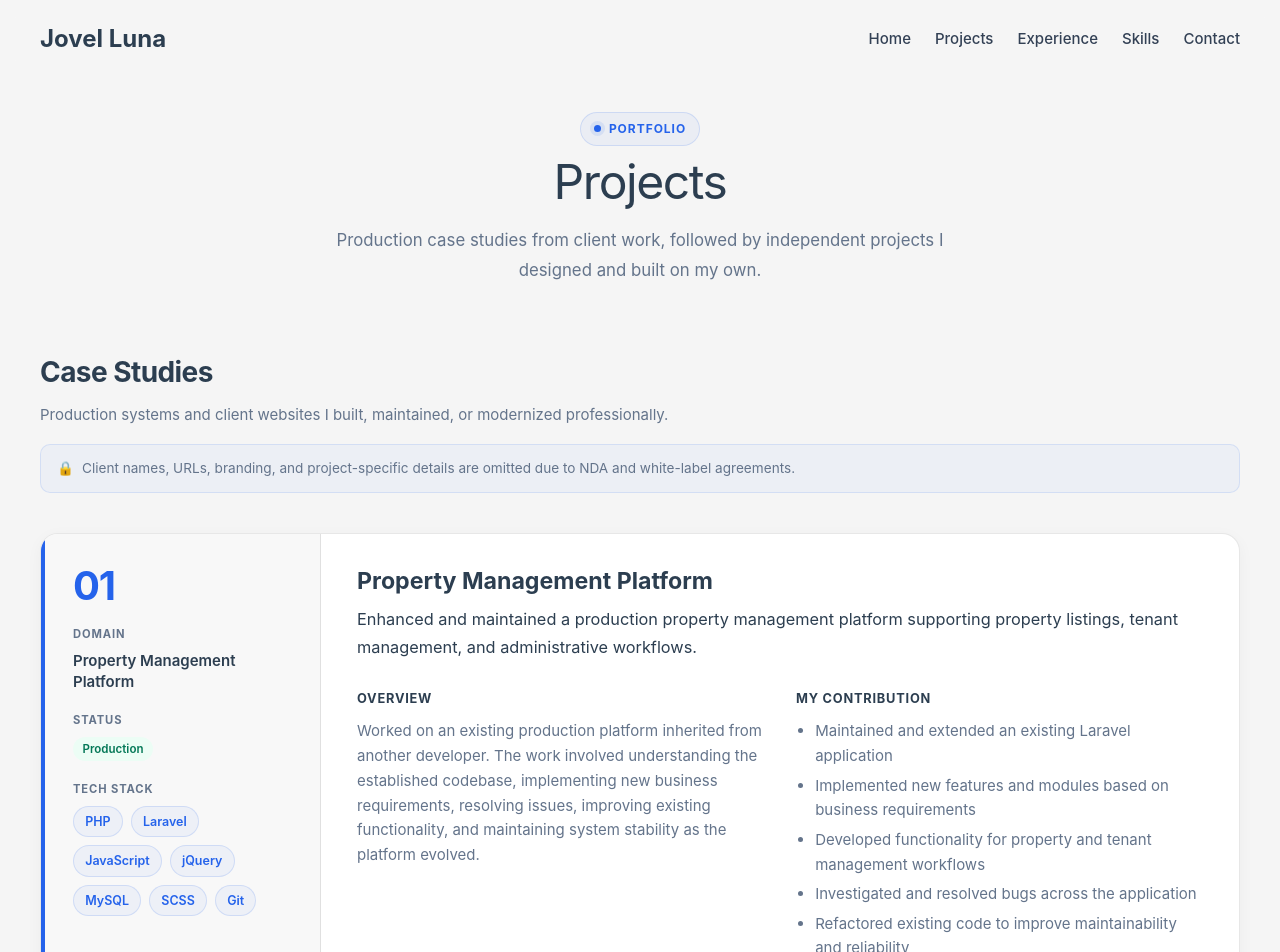
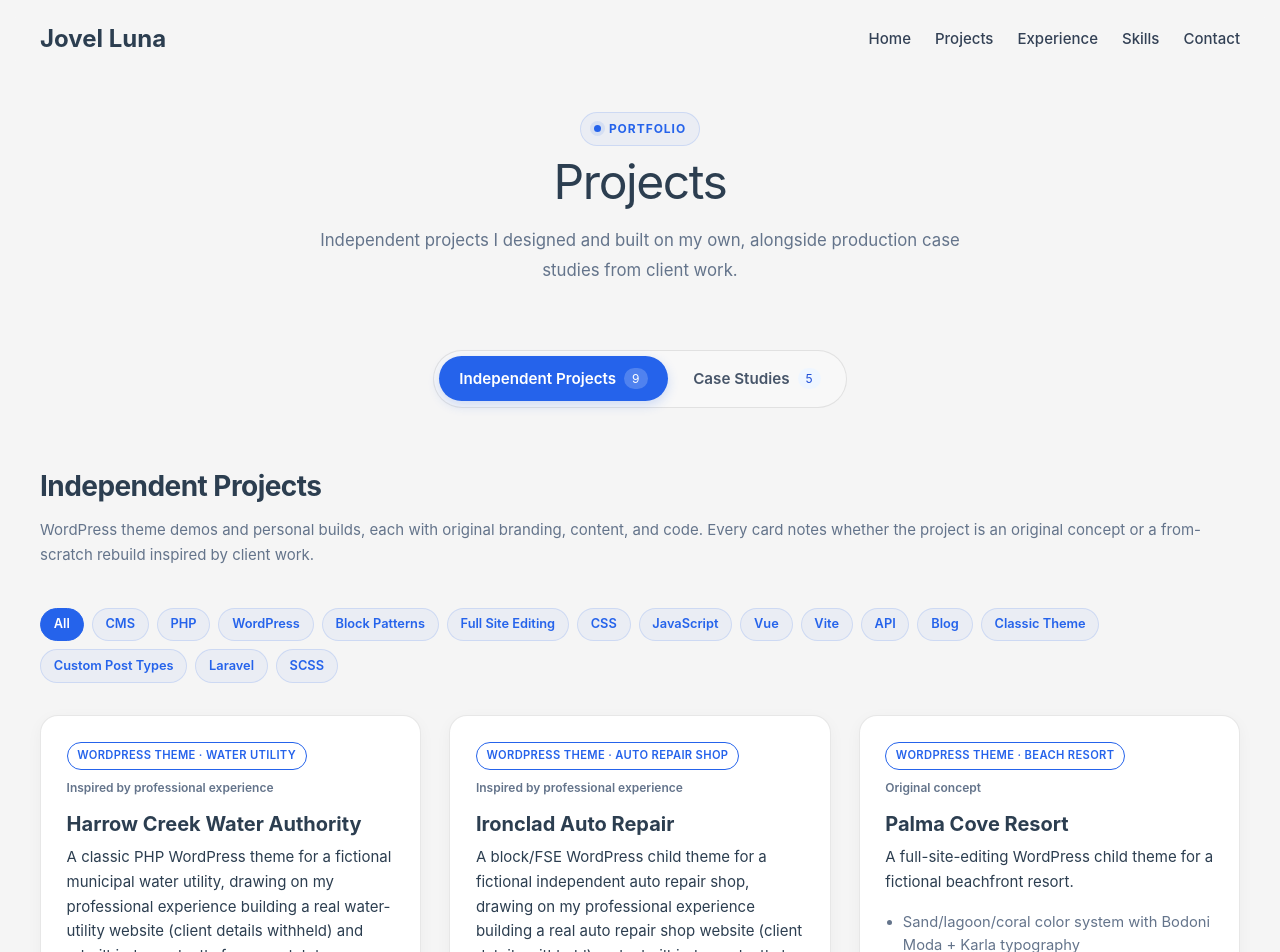
Before and after one commit to jovelluna12/web-portfolio, a Vue app: page /projects in a window 1280 px wide. Shown: the top 952 px of the page. Built offline with nearby package versions, Linux system fonts and the light colour scheme.

Commit message:
projects filtering

```diff
--- a/src/components/projects.vue
+++ b/src/components/projects.vue
@@ -11,16 +11,106 @@
         <h2>Projects</h2>
 
         <p>
-          Production case studies from client work, followed by independent
-          projects I designed and built on my own.
+          Independent projects I designed and built on my own, alongside
+          production case studies from client work.
         </p>
       </header>
 
 
       <!-- =========================================
+            TABS
+      ========================================== -->
+      <div ref="tabList" class="tabs" role="tablist" aria-label="Project categories" @keydown="onTabKeydown">
+        <button v-for="tab in tabs" :key="tab.id" :id="`tab-${tab.id}`" type="button" role="tab" class="tab"
+          :class="{ active: activeTab === tab.id }" :aria-selected="activeTab === tab.id"
+          :aria-controls="tab.id" :tabindex="activeTab === tab.id ? 0 : -1" @click="activeTab = tab.id">
+          {{ tab.label }}
+          <span class="tab-count">{{ tab.count }}</span>
+        </button>
+      </div>
+
+
+      <!-- =========================================
+            INDEPENDENT PROJECTS
+      ========================================== -->
+      <div v-show="activeTab === 'independent-projects'" id="independent-projects" class="projects-group"
+        role="tabpanel" aria-labelledby="tab-independent-projects">
+        <header class="group-header">
+          <h3>Independent Projects</h3>
+
+          <p>
+            WordPress theme demos and personal builds, each with original
+            branding, content, and code. Every card notes whether the project
+            is an original concept or a from-scratch rebuild inspired by client
+            work.
+          </p>
+        </header>
+
+        <div class="filters" role="group" aria-label="Filter independent projects by technology">
+          <button v-for="tag in filterOptions['independent-projects']" :key="tag" type="button" class="filter-chip"
+            :class="{ active: activeFilters['independent-projects'] === tag }"
+            :aria-pressed="activeFilters['independent-projects'] === tag"
+            @click="activeFilters['independent-projects'] = tag">
+            {{ tag }}
+          </button>
+        </div>
+
+        <div class="projects-grid">
+          <article v-for="project in filteredIndependentProjects" :key="project.id" class="project-card">
+            <div v-if="project.images?.length" class="project-gallery">
+              <img v-for="(image, index) in project.images" :key="index" :src="image"
+                :alt="`${project.title} screenshot ${index + 1}`" class="project-image" loading="lazy"
+                @click="openImage(image)" />
+            </div>
+
+            <div class="project-content">
+              <div class="project-meta">
+                <span class="kind-badge">{{ project.kind }}</span>
+                <span class="project-origin">{{ project.origin }}</span>
+              </div>
+
+              <h4 class="project-title">{{ project.title }}</h4>
+
+              <p class="project-summary">
+                {{ project.summary }}
+              </p>
+
+              <ul class="highlights">
+                <li v-for="item in project.highlights" :key="item">
+                  {{ item }}
+                </li>
+              </ul>
+
+              <div class="tags">
+                <span v-for="tag in project.tags" :key="tag" class="tag">
+                  {{ tag }}
+                </span>
+              </div>
+
+              <div class="links">
+                <a v-if="project.demo" :href="project.demo" target="_blank" rel="noopener noreferrer"
+                  class="project-link primary-link">
+                  Live Demo
+                  <span>↗</span>
+                </a>
+
+                <a v-if="project.github" :href="project.github" target="_blank" rel="noopener noreferrer"
+                  class="project-link">
+                  GitHub
+                  <span>↗</span>
+                </a>
+              </div>
+            </div>
+          </article>
+        </div>
+      </div>
+
+
+      <!-- =========================================
             CASE STUDIES
       ========================================== -->
-      <div id="case-studies" class="projects-group">
+      <div v-show="activeTab === 'case-studies'" id="case-studies" class="projects-group" role="tabpanel"
+        aria-labelledby="tab-case-studies">
         <header class="group-header">
           <h3>Case Studies</h3>
 
@@ -36,8 +126,17 @@
           </p>
         </header>
 
+        <div class="filters" role="group" aria-label="Filter case studies by technology">
+          <button v-for="tag in filterOptions['case-studies']" :key="tag" type="button" class="filter-chip"
+            :class="{ active: activeFilters['case-studies'] === tag }"
+            :aria-pressed="activeFilters['case-studies'] === tag"
+            @click="activeFilters['case-studies'] = tag">
+            {{ tag }}
+          </button>
+        </div>
+
         <div class="case-studies">
-          <article v-for="project in professionalProjects" :key="project.id" class="case-study">
+          <article v-for="project in filteredProfessionalProjects" :key="project.id" class="case-study">
             <aside class="case-study-aside">
               <span class="case-study-number">
                 {{ String(project.id).padStart(2, "0") }}
@@ -92,72 +191,6 @@
         </div>
       </div>
 
-
-      <!-- =========================================
-            INDEPENDENT PROJECTS
-      ========================================== -->
-      <div id="independent-projects" class="projects-group">
-        <header class="group-header">
-          <h3>Independent Projects</h3>
-
-          <p>
-            WordPress theme demos and personal builds, each with original
-            branding, content, and code. Every card notes whether the project
-            is an original concept or a from-scratch rebuild inspired by client
-            work.
-          </p>
-        </header>
-
-        <div class="projects-grid">
-          <article v-for="project in independentProjects" :key="project.id" class="project-card">
-            <div v-if="project.images?.length" class="project-gallery">
-              <img v-for="(image, index) in project.images" :key="index" :src="image"
-                :alt="`${project.title} screenshot ${index + 1}`" class="project-image" loading="lazy"
-                @click="openImage(image)" />
-            </div>
-
-            <div class="project-content">
-              <div class="project-meta">
-                <span class="kind-badge">{{ project.kind }}</span>
-                <span class="project-origin">{{ project.origin }}</span>
-              </div>
-
-              <h4 class="project-title">{{ project.title }}</h4>
-
-              <p class="project-summary">
-                {{ project.summary }}
-              </p>
-
-              <ul class="highlights">
-                <li v-for="item in project.highlights" :key="item">
-                  {{ item }}
-                </li>
-              </ul>
-
-              <div class="tags">
-                <span v-for="tag in project.tags" :key="tag" class="tag">
-                  {{ tag }}
-                </span>
-              </div>
-
-              <div class="links">
-                <a v-if="project.demo" :href="project.demo" target="_blank" rel="noopener noreferrer"
-                  class="project-link primary-link">
-                  Live Demo
-                  <span>↗</span>
-                </a>
-
-                <a v-if="project.github" :href="project.github" target="_blank" rel="noopener noreferrer"
-                  class="project-link">
-                  GitHub
-                  <span>↗</span>
-                </a>
-              </div>
-            </div>
-          </article>
-        </div>
-      </div>
-
     </div>
 
 
@@ -170,7 +203,7 @@
 </template>
 
 <script setup>
-import { ref } from "vue"
+import { ref, computed, nextTick, onMounted, onBeforeUnmount } from "vue"
 
 const selectedImage = ref(null)
 
@@ -272,21 +305,22 @@ const professionalProjects = [
   {
     id: 4,
     type: "WordPress Development",
-    title: "Corporate & Business Websites — 10+ Sites",
+    title: "WordPress Development — 10+ Production Websites",
     summary:
-      "Developed and maintained 10+ production WordPress websites for businesses across different industries, adapting implementations to varying design and content requirements.",
+      "Developed and maintained 10+ production WordPress websites for businesses across different industries, working within a white-label development workflow and adapting each implementation to its design, content, and functional requirements.",
     overview:
-      "Contributed to the development and maintenance of multiple corporate and business websites through a white-label development workflow. Work included implementing designs, customizing WordPress themes and functionality, maintaining existing websites, and ensuring responsive, performant, and user-friendly experiences across different projects.",
+      "This case study represents a collection of professional WordPress projects rather than a single website. I contributed to the development and maintenance of 10+ production websites, working from provided designs and requirements to implement responsive interfaces, customize WordPress themes and functionality, integrate frontend components, and maintain existing sites in production.",
     contributions: [
       "Developed and customized 10+ production WordPress websites",
       "Implemented responsive interfaces based on design specifications",
-      "Customized themes and extended WordPress functionality",
+      "Customized WordPress themes, templates, and functionality",
       "Integrated JavaScript and frontend components",
-      "Troubleshot and maintained existing WordPress websites",
-      "Improved website performance, usability, and responsive behavior",
+      "Maintained and troubleshot existing production WordPress websites",
+      "Resolved responsive, usability, and frontend implementation issues",
     ],
     tags: [
       "WordPress",
+      "CMS",
       "PHP",
       "JavaScript",
       "jQuery",
@@ -300,32 +334,20 @@ const professionalProjects = [
 
   {
     id: 5,
-    type: "WordPress eCommerce",
-    title: "WordPress eCommerce — WooCommerce",
+    type: "WordPress + WooCommerce · Beauty & Nail Products",
+    title: "Beauty & Nail Essentials Brand",
     summary:
-      "Developed a production WordPress eCommerce website using WooCommerce to support online product and customer workflows.",
+      "A full WooCommerce storefront built end-to-end for a beauty and nail products brand, covering theme setup, product catalog, and checkout/payment flow.",
     overview:
-      "Contributed to the development and maintenance of a production WordPress eCommerce website built with WooCommerce. Work involved implementing and customizing functionality based on project requirements while maintaining the existing website and ensuring a responsive user experience.",
+      "Built the store from the ground up on WordPress and WooCommerce, from theme setup through the product catalog to checkout and payment. Client name and live URL are withheld under client confidentiality.",
     contributions: [
-      "Developed and customized a production WooCommerce website",
-      "Implemented functionality based on project requirements",
-      "Customized WordPress themes and WooCommerce functionality",
-      "Integrated frontend components and interactive functionality",
-      "Troubleshot and resolved issues within the existing website",
-      "Maintained responsive behavior and overall website usability",
+      "Full WordPress + WooCommerce build from the ground up",
+      "Product catalog and category structure for gel polish, nail glue gel, and related items",
+      "Checkout and payment integration for online ordering",
     ],
-    tags: [
-      "WordPress",
-      "WooCommerce",
-      "PHP",
-      "JavaScript",
-      "jQuery",
-      "HTML",
-      "SCSS",
-      "Git",
-    ],
+    tags: ["WordPress", "WooCommerce", "PHP", "CMS", "E-commerce"],
     nda:
-      "Client name, URL, branding, and project-specific details are omitted due to NDA and white-label agreements.",
+      "Client names, URLs, branding, and project-specific details are omitted due to NDA and white-label agreements.",
   },
 ]
 
@@ -342,7 +364,7 @@ const independentProjects = [
       "Teal/brass palette with Fraunces + Work Sans typography",
       "Core pages for services, billing, and contact/support",
     ],
-    tags: ["WordPress", "Classic Theme", "PHP", "CSS"],
+    tags: ["WordPress", "CMS", "Classic Theme", "PHP", "CSS"],
     demo: "https://waterdistrict.jovelluna.com/",
   },
 
@@ -358,7 +380,7 @@ const independentProjects = [
       "Graphite/amber brand system",
       "Template parts, reusable blocks, and theme.json design tokens",
     ],
-    tags: ["WordPress", "Full Site Editing", "Custom Post Types", "theme.json"],
+    tags: ["WordPress", "Block Patterns", "Full Site Editing", "Custom Post Types", "CMS"],
     demo: "https://carrepair.jovelluna.com/",
   },
 
@@ -374,7 +396,7 @@ const independentProjects = [
       "Photo gallery built with native gallery blocks",
       "Reservation-inquiry form with nonce-based submission handling",
     ],
-    tags: ["WordPress", "Full Site Editing", "Gallery Blocks", "PHP"],
+    tags: ["WordPress", "Block Patterns", "Full Site Editing", "CMS", "PHP"],
     demo: "https://palma-cove.jovelluna.com/",
   },
 
@@ -390,7 +412,7 @@ const independentProjects = [
       "Reusable block patterns for CTA bands and client quotes",
       "Consultation-request contact form",
     ],
-    tags: ["WordPress", "Full Site Editing", "Block Patterns", "PHP"],
+    tags: ["WordPress", "Full Site Editing", "Block Patterns", "CMS", "PHP"],
     demo: "https://northridge.jovelluna.com/",
   },
 
@@ -406,7 +428,7 @@ const independentProjects = [
       "Trail-guide page and a \"Field Notes\" blog with seeded posts",
       "Contact form for visitor and group-visit inquiries",
     ],
-    tags: ["WordPress", "Full Site Editing", "Blog", "PHP"],
+    tags: ["WordPress", "Block Patterns", "Full Site Editing", "Blog", "CMS", "PHP"],
     demo: "https://nature.jovelluna.com/",
   },
 
@@ -442,7 +464,7 @@ const independentProjects = [
       "Clean, organized theme architecture",
       "Gutenberg compatible",
     ],
-    tags: ["PHP", "WordPress", "Vite", "SCSS", "JavaScript"],
+    tags: ["PHP", "WordPress", "Block Patterns", "CMS", "Vite", "SCSS", "JavaScript"],
     github: "https://github.com/jovelluna12/jovel-starter-theme",
   },
 
@@ -480,6 +502,91 @@ const independentProjects = [
     github: "https://github.com/jovelluna12/sample-restaurant-portfolio",
   },
 ]
+
+/* =========================================
+   TABS
+========================================= */
+
+const tabs = [
+  { id: "independent-projects", label: "Independent Projects", count: independentProjects.length },
+  { id: "case-studies", label: "Case Studies", count: professionalProjects.length },
+]
+
+const activeTab = ref(tabs[0].id)
+const tabList = ref(null)
+
+/* =========================================
+   TECH STACK FILTERS
+========================================= */
+
+const ALL = "All"
+
+// Unique tags across a list, most-used first, then alphabetical
+const tagsFor = (projects) => {
+  const counts = new Map()
+
+  projects.flatMap((project) => project.tags ?? []).forEach((tag) => {
+    counts.set(tag, (counts.get(tag) ?? 0) + 1)
+  })
+
+  const sorted = [...counts].sort((a, b) => b[1] - a[1] || a[0].localeCompare(b[0]))
+
+  return [ALL, ...sorted.map(([tag]) => tag)]
+}
+
+const filterOptions = {
+  "independent-projects": tagsFor(independentProjects),
+  "case-studies": tagsFor(professionalProjects),
+}
+
+const activeFilters = ref({
+  "independent-projects": ALL,
+  "case-studies": ALL,
+})
+
+const byTag = (projects, tag) =>
+  tag === ALL ? projects : projects.filter((project) => project.tags?.includes(tag))
+
+const filteredIndependentProjects = computed(() =>
+  byTag(independentProjects, activeFilters.value["independent-projects"])
+)
+
+const filteredProfessionalProjects = computed(() =>
+  byTag(professionalProjects, activeFilters.value["case-studies"])
+)
+
+const onTabKeydown = (event) => {
+  const keys = { ArrowRight: 1, ArrowLeft: -1 }
+  if (!(event.key in keys)) return
+
+  event.preventDefault()
+
+  const index = tabs.findIndex((tab) => tab.id === activeTab.value)
+  const next = tabs[(index + keys[event.key] + tabs.length) % tabs.length]
+
+  activeTab.value = next.id
+  document.getElementById(`tab-${next.id}`)?.focus()
+}
+
+// Open the matching tab when a link points at one (e.g. the banner's #case-studies button)
+const selectTabFromHash = async () => {
+  const id = window.location.hash.slice(1)
+  if (!tabs.some((tab) => tab.id === id)) return
+
+  activeTab.value = id
+
+  await nextTick()
+  tabList.value?.scrollIntoView({ behavior: "smooth" })
+}
+
+onMounted(() => {
+  selectTabFromHash()
+  window.addEventListener("hashchange", selectTabFromHash)
+})
+
+onBeforeUnmount(() => {
+  window.removeEventListener("hashchange", selectTabFromHash)
+})
 </script>
 
 <style scoped>
@@ -553,14 +660,126 @@ const independentProjects = [
    GROUPS
 ========================================= */
 
-.projects-group {
-  scroll-margin-top: 5rem;
+.tabs {
+  display: flex;
+  gap: 0.35rem;
+
+  width: fit-content;
+  margin: 0 auto 3.5rem;
+  padding: 0.35rem;
+
+  border: 1px solid var(--color-border);
+  border-radius: 999px;
+
+  background: var(--color-background-soft);
+
+  scroll-margin-top: 6rem;
 }
 
-.projects-group + .projects-group {
-  margin-top: 6rem;
-  padding-top: 6rem;
-  border-top: 1px solid var(--color-border);
+.tab {
+  display: inline-flex;
+  align-items: center;
+  gap: 0.5rem;
+
+  padding: 0.65rem 1.25rem;
+
+  border: none;
+  border-radius: 999px;
+
+  background: transparent;
+  color: var(--color-text-secondary);
+
+  font: inherit;
+  font-size: 0.95rem;
+  font-weight: 600;
+
+  cursor: pointer;
+
+  transition:
+    background-color 0.2s ease,
+    color 0.2s ease,
+    box-shadow 0.2s ease;
+}
+
+.tab:hover {
+  color: var(--color-text-strong);
+}
+
+.tab.active {
+  background-color: #2563eb;
+  color: #ffffff;
+  box-shadow: 0 4px 12px rgba(37, 99, 235, 0.2);
+}
+
+.tab:focus-visible {
+  outline: 3px solid #93c5fd;
+  outline-offset: 2px;
+}
+
+.tab-count {
+  padding: 0.05rem 0.5rem;
+
+  border-radius: 999px;
+
+  background: var(--color-accent-soft-bg);
+  color: var(--color-accent-soft-text);
+
+  font-size: 0.75rem;
+}
+
+.tab.active .tab-count {
+  background: rgba(255, 255, 255, 0.2);
+  color: #ffffff;
+}
+
+
+/* =========================================
+   FILTERS
+========================================= */
+
+.filters {
+  display: flex;
+  flex-wrap: wrap;
+  gap: 0.5rem;
+
+  margin-bottom: 2rem;
+}
+
+.filter-chip {
+  padding: 0.35rem 0.8rem;
+
+  border: 1px solid rgba(37, 99, 235, 0.15);
+  border-radius: 999px;
+
+  background: rgba(37, 99, 235, 0.05);
+  color: var(--color-accent);
+
+  font: inherit;
+  font-size: 0.8rem;
+  font-weight: 600;
+
+  cursor: pointer;
+
+  transition:
+    background-color 0.2s ease,
+    border-color 0.2s ease,
+    color 0.2s ease;
+}
+
+.filter-chip:hover {
+  background: rgba(37, 99, 235, 0.1);
+  border-color: rgba(37, 99, 235, 0.3);
+}
+
+.filter-chip.active {
+  background: #2563eb;
+  border-color: #2563eb;
+  color: #ffffff;
+}
+
+.filter-chip:focus-visible {
+  outline: 3px solid #93c5fd;
+  outline-offset: 2px;
 }
 
 .group-header {
@@ -1038,9 +1257,16 @@ const independentProjects = [
     font-size: 0.95rem;
   }
 
-  .projects-group + .projects-group {
-    margin-top: 4rem;
-    padding-top: 4rem;
+  .tabs {
+    width: 100%;
+    margin-bottom: 2.5rem;
+  }
+
+  .tab {
+    flex: 1;
+    justify-content: center;
+    padding: 0.6rem 0.75rem;
+    font-size: 0.85rem;
   }
 
   .projects-grid {
```
